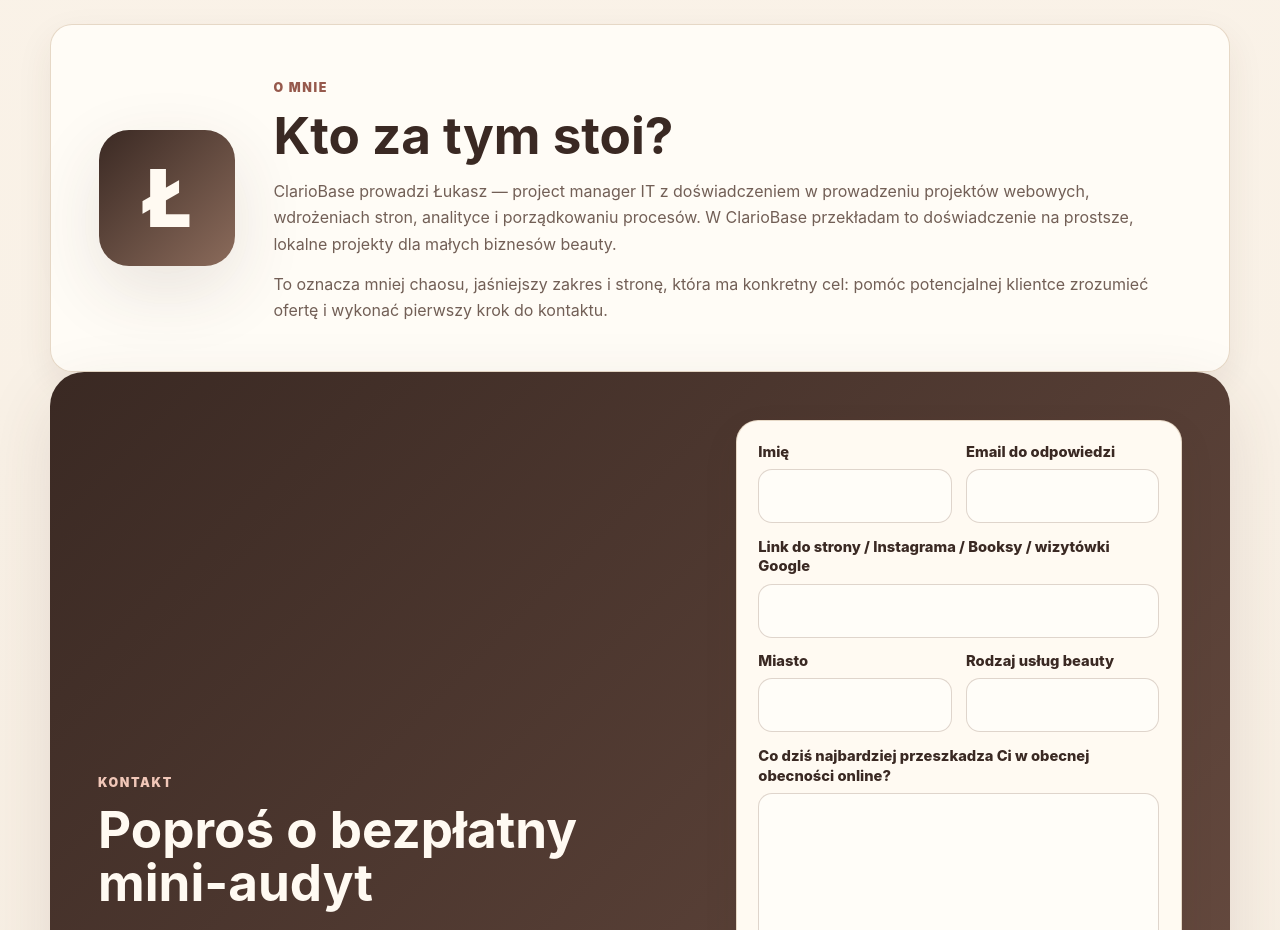
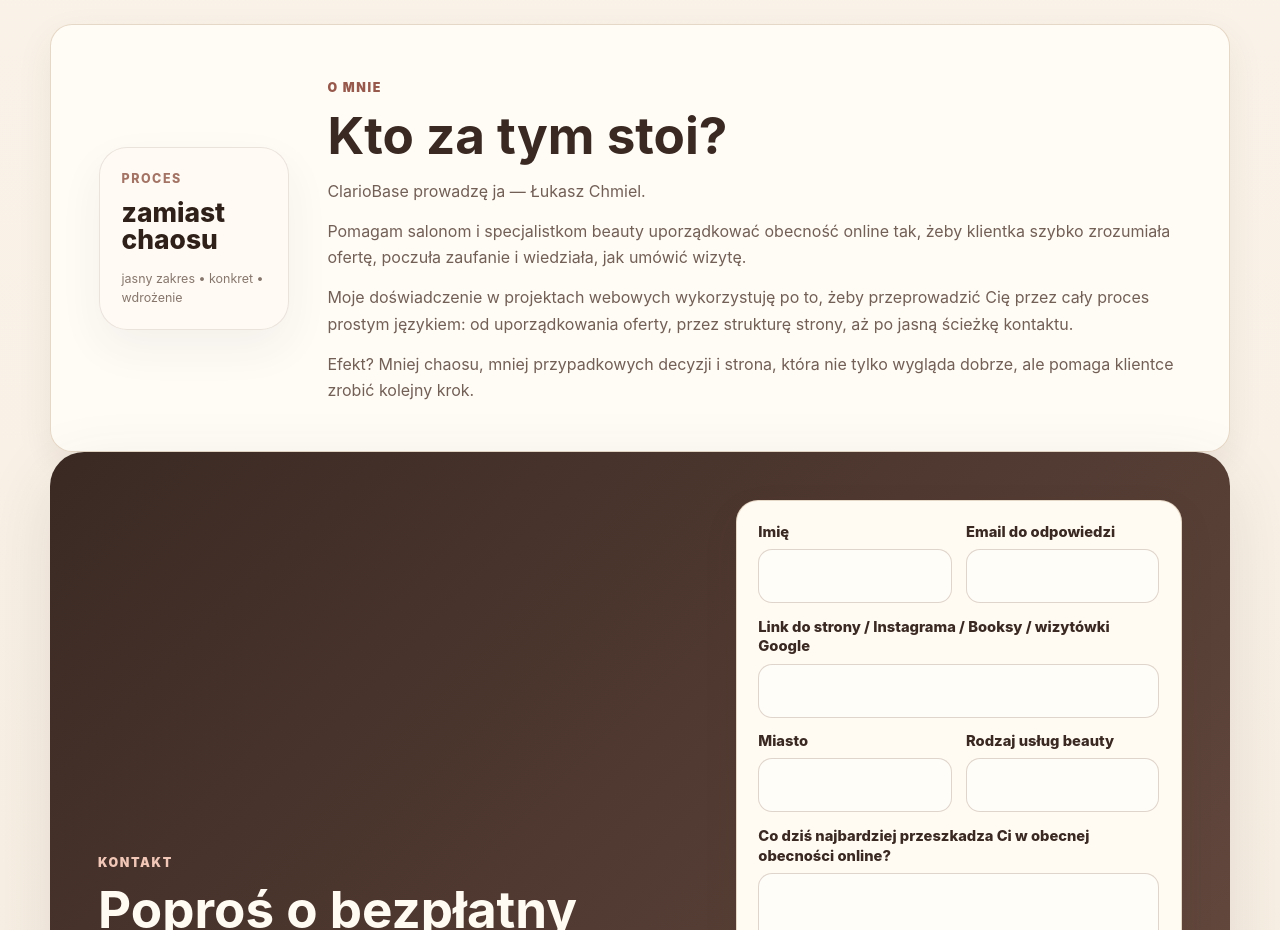
Before and after one commit to lukexd09/clariobase-main-page, a plain HTML site: page index.html in a window 1280 px wide. Shown: the part 6260-7190 px from the top of the page. Drawn offline with Linux system fonts and the light colour scheme.

Commit message:
Update commit message generation

```diff
--- a/index.html
+++ b/index.html
@@ -430,18 +430,26 @@
       </section>
 
       <section class="section about" id="o-mnie">
-        <div class="about-mark" aria-hidden="true">Ł</div>
+        <div class="about-trust-card" aria-label="Podejście ClarioBase">
+          <div class="about-trust-kicker">Proces</div>
+          <div class="about-trust-title">zamiast chaosu</div>
+          <div class="about-trust-tags">jasny zakres • konkret • wdrożenie</div>
+        </div>
         <div>
           <span class="section-kicker">O mnie</span>
           <h2>Kto za tym stoi?</h2>
+          <p>ClarioBase prowadzę ja — Łukasz Chmiel.</p>
           <p>
-            ClarioBase prowadzi Łukasz — project manager IT z doświadczeniem w prowadzeniu projektów webowych,
-            wdrożeniach stron, analityce i porządkowaniu procesów. W ClarioBase przekładam to doświadczenie na prostsze,
-            lokalne projekty dla małych biznesów beauty.
+            Pomagam salonom i specjalistkom beauty uporządkować obecność online tak, żeby klientka szybko zrozumiała
+            ofertę, poczuła zaufanie i wiedziała, jak umówić wizytę.
           </p>
           <p>
-            To oznacza mniej chaosu, jaśniejszy zakres i stronę, która ma konkretny cel: pomóc potencjalnej klientce
-            zrozumieć ofertę i wykonać pierwszy krok do kontaktu.
+            Moje doświadczenie w projektach webowych wykorzystuję po to, żeby przeprowadzić Cię przez cały proces
+            prostym językiem: od uporządkowania oferty, przez strukturę strony, aż po jasną ścieżkę kontaktu.
+          </p>
+          <p>
+            Efekt? Mniej chaosu, mniej przypadkowych decyzji i strona, która nie tylko wygląda dobrze, ale pomaga
+            klientce zrobić kolejny krok.
           </p>
         </div>
       </section>
--- a/styles.css
+++ b/styles.css
@@ -704,17 +704,42 @@ li + li {
   align-items: center;
 }
 
-.about-mark {
-  width: clamp(92px, 12vw, 136px);
-  height: clamp(92px, 12vw, 136px);
-  display: grid;
-  place-items: center;
-  border-radius: 30px;
-  color: var(--cream);
-  background: linear-gradient(135deg, var(--ink), var(--mocha));
-  box-shadow: var(--shadow);
-  font-size: clamp(3rem, 7vw, 5rem);
-  font-weight: 900;
+.about-trust-card {
+  width: 190px;
+  min-height: 170px;
+  padding: 1.35rem;
+  display: flex;
+  flex-direction: column;
+  justify-content: center;
+  align-items: flex-start;
+  border: 1px solid rgba(85, 62, 49, .12);
+  border-radius: 28px;
+  background: rgba(255, 250, 243, .72);
+  box-shadow: 0 18px 45px rgba(47, 33, 26, .06);
+}
+
+.about-trust-kicker {
+  color: rgba(143, 86, 70, .82);
+  font-size: .78rem;
+  font-weight: 800;
+  letter-spacing: .12em;
+  text-transform: uppercase;
+}
+
+.about-trust-title {
+  margin-top: .55rem;
+  color: #2f211a;
+  font-size: 1.65rem;
+  font-weight: 800;
+  line-height: 1.05;
+  letter-spacing: 0;
+}
+
+.about-trust-tags {
+  margin-top: 1rem;
+  color: rgba(76, 55, 44, .68);
+  font-size: .78rem;
+  line-height: 1.5;
 }
 
 .about h2 {
@@ -1303,6 +1328,17 @@ li + li {
     border-radius: 26px;
   }
 
+  .about-trust-card {
+    width: 100%;
+    min-height: auto;
+    padding: 1.1rem 1.2rem;
+    border-radius: 22px;
+  }
+
+  .about-trust-title {
+    font-size: 1.45rem;
+  }
+
   .form-grid {
     grid-template-columns: 1fr;
   }
```
